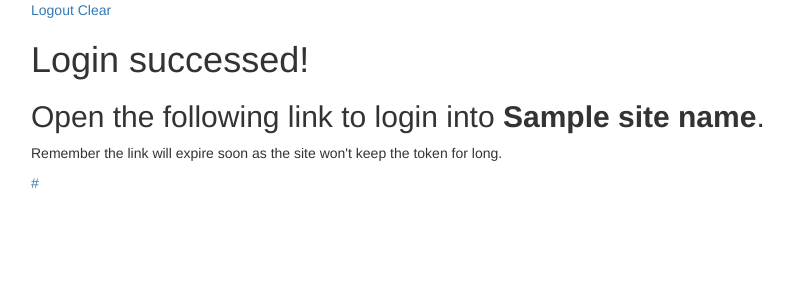
After one commit to jackrole/wechat-auth, a Flask app: template templates/login_uri.html in a window 1280 px wide. The commit adds this page. Shown: the top 300 px of the page, without its empty margins (39-833 px from the left). Run offline with Flask 2, Linux system fonts and the light colour scheme; the template is opened without the code that fills it: most values are stand-ins (such as "Sample title", 1, 10 or a date in 2020); some libraries are stand-ins or nearby versions.

Commit message:
Update login logic

```diff
--- a/app.py
+++ b/app.py
@@ -1,6 +1,8 @@
 # pylint: disable=C0103, C0111, I0011
 
+from collections import OrderedDict
 from functools import wraps
+import logging
 import re
 from urlparse import urlparse, parse_qs, urljoin
 
@@ -11,6 +13,33 @@ from flask import (
 import requests
 
 from user_config import ConfigSet
+
+
+WECHAT_AUTH_DOMAIN = 'open.weixin.qq.com'
+WECHAT_QRIMG_REGEX = r'img .* src="(.*)"'
+WECHAT_SITENAME_REGEX = r'id="wx_default_tip"[\s\S]*?<p>[\s\S]*?<p>(.*)</p>'
+
+
+HEADERS = {
+    'Accept': 'text/html,application/xhtml+xml,application/xml;q=0.9,image/webp,*/*;q=0.8',
+    'Accept-Encoding': 'gzip, deflate, sdch',
+    'Accept-Language': 'zh-CN,zh;q=0.8,en;q=0.6,ja;q=0.4',
+    'Host': 'www.xuetangx.com',
+    'Pragma': 'no-cache',
+    'Referer': 'http://www.xuetangx.com/',
+    'User-Agent': (
+        'Mozilla/5.0 (Windows NT 6.1; Win64; x64)'
+        ' AppleWebKit/537.36 (KHTML, like Gecko)'
+        ' Chrome/56.0.2924.87 Safari/537.36'
+    ),
+}
+
+
+AUTH_METHODS = OrderedDict([
+    ('backend_login', 'Create login authencate api'),
+    ('login_on_browser', 'Login on browser'),
+    ('return_login_uri', 'Return login link'),
+])
 
 
 app = Flask(__name__)
@@ -39,55 +68,120 @@ def index():
 
     if request.method == 'GET':
         if user_config.is_authenticated:
+            '''
+            It means that the login url was visited and related authentication
+            tokens are stored by wechat-auth backend. So here providing a link
+            for user to get these authentication tokens throught it.
+
+            Beyond the link, some examples are listed to show how to query the
+            tokens above which are written in several different language.
+            '''
             path = url_for('auth', user_key=user_config.key)
             return render_template(
                 'authenticated.html',
                 host=user_config.get_target_site_host(),
                 link=urljoin('http://' + user_config.request_host, path),
             )
+        elif user_config.target_site_login_uri:
+            '''
+            Return the login url of the target website to frontend.
+
+            User can click the link to login into the target website, but it
+            maybe not work if the website requires a complicated login strategy.
+
+            `target_site_login_uri` will only be set while:
+                user_config.auth_method == 'return_login_uri'
+                ** see query() method **
+            '''
+            return render_template(
+                'login_uri.html',
+                link=user_config.target_site_login_uri,
+                site_name=user_config.target_site_name,
+            )
         elif user_config.is_configurated:
-            qr_page = requests.get(user_config.qr_url).text
+            '''
+            Visit wechat QR scan page to get the QR image and site name.
+            After saving the necessary information, send the QR image to
+            user for QR scaning.
+
+            Should maintenance the Regular Expressions in case of wechat
+            changes its QR scan page.
+            '''
+            qr_page = requests.get(_get_wechat_qr_scan_url(user_config)).text
             qr_img = urljoin(
                 user_config.wechat_login_domain,
-                re.findall('img .* src="(.*)"', qr_page)[0],
+                re.findall(WECHAT_QRIMG_REGEX, qr_page)[0],
             )
             qr_id = qr_img.split('/')[-1]
-            return render_template('qr.html', qr_img=qr_img, qr_id=qr_id)
+            site_name = re.findall(WECHAT_SITENAME_REGEX, qr_page)[0]
+            user_config.set(site_name=site_name)
+            return render_template(
+                'qr.html', qr_img=qr_img, qr_id=qr_id, site_name=site_name,
+            )
         else:
-            response = make_response(render_template('index.html'))
+            response = make_response(render_template(
+                'index.html', auth_methods=AUTH_METHODS,
+            ))
             response.set_cookie(USER_KEY_NAME, user_config.key)
             return response
 
     elif request.method == 'POST':
         qr_url = request.form.get('qr-url', '')
-        login_on_browser = request.form.get('login-on-browser', '') == 'on'
+        auth_method = request.form.get('auth-method', 'backend_login')
         try:
-            query_dict = parse_qs(urlparse(qr_url).query, keep_blank_values=True)
-            user_config.set(
-                appid=list(query_dict['appid'])[0],
-                redirect_uri=list(query_dict['redirect_uri'])[0],
-                state=list(query_dict['state'])[0].replace('#wechat_redirect', ''),
-                login_on_browser=login_on_browser
-            )
+            parsed = urlparse(qr_url)
+
+            '''If the given url is not a valid wechat QR scan page url,
+            visit the given url and try to get the real QR scan url.'''
+            if parsed.netloc != WECHAT_AUTH_DOMAIN:
+                '''Use session to store all the cookies which maybe useful
+                for login process.'''
+                session = requests.Session()
+                response = session.get(qr_url)
+                parsed = urlparse(response.url)
+                if parsed.netloc != WECHAT_AUTH_DOMAIN:
+                    user_config.clear()
+                    flash('The url given is not supported to do wechat login.')
+                    flash(qr_url)
+                    parsed = None
+                else:
+                    # Save the session for further login process.
+                    user_config.set(target_site_session=session)
+
+            if parsed:
+                # Get user config information from QR scan url.
+                query_dict = parse_qs(parsed.query, keep_blank_values=True)
+                user_config.set(
+                    appid=list(query_dict['appid'])[0],
+                    redirect_uri=list(query_dict['redirect_uri'])[0],
+                    state=list(query_dict['state'])[0].replace('#wechat_redirect', ''),
+                    auth_method=auth_method,
+                )
+            user_config.print_info()
+
         except Exception as ex:
-            print ex.trace()
-            user_config.unset()
+            logging.error(ex, exc_info=1)
+            user_config.clear()
             flash('Please input a valid url.')
+            flash(qr_url)
         return redirect('/')
 
 
-@app.route('/logout/')
-@require_user_config
-def logout():
-    g.user_config.unset_auth()
-    return redirect('/')
-
-
-@app.route('/clear/')
-@require_user_config
-def clear_config():
-    g.user_config.unset()
-    return redirect('/')
+def _get_wechat_qr_scan_url(user_config):
+    return (
+        'https://'
+        '{wechat_auth_domain}/connect/qrconnect'
+        '?appid={appid}'
+        '&redirect_uri={redirect_uri}'
+        '&state={state}'
+        '&response_type=code'
+        '&scope=snsapi_login'
+    ).format(
+        wechat_auth_domain=WECHAT_AUTH_DOMAIN,
+        appid=user_config.appid,
+        redirect_uri=user_config.redirect_uri,
+        state=user_config.state,
+    )
 
 
 @app.route('/query/<qr_id>/')
@@ -95,19 +189,16 @@ def clear_config():
 @require_user_config
 def query(qr_id, last=None):
     user_config = g.user_config
-    # user_config.print_info()
     query_url = 'https://long.open.weixin.qq.com/connect/l/qrconnect?uuid={uuid}{last}'.format(
         uuid=qr_id,
         last=last and '&last=%s' % last or ''
     )
-    # print 'querying: %s' % query_url
     wechat_resp = requests.get(query_url)
     resp_text = wechat_resp.text
 
     if 'wx_errcode=405' in resp_text:
         redirect_uri = user_config.redirect_uri
         state = user_config.state
-        login_on_browser = user_config.login_on_browser
 
         wx_code = re.findall("wx_code='(.*)';", resp_text)[0]
         if wx_code:
@@ -117,42 +208,18 @@ def query(qr_id, last=None):
                 state=('&state=%s' % state) if state else '',
             )
 
-            # print '***  %s ***' % login_url
-            # return resp_text
-
-            # request the login url in backend.
-            # pylint: disable=C0301
-            if (not login_on_browser) or False:  # False is for debug
-                session = requests.Session()
-                headers = {
-                    'Accept': 'text/html,application/xhtml+xml,application/xml;q=0.9,image/webp,*/*;q=0.8',
-                    'Accept-Encoding': 'gzip, deflate, sdch',
-                    'Accept-Language': 'zh-CN,zh;q=0.8,en;q=0.6,ja;q=0.4',
-                    'Host': 'www.xuetangx.com',
-                    'Pragma': 'no-cache',
-                    'Referer': 'http://www.xuetangx.com/',
-                    'User-Agent': 'Mozilla/5.0 (Windows NT 6.1; Win64; x64) AppleWebKit/537.36 (KHTML, like Gecko) Chrome/56.0.2924.87 Safari/537.36',
-                }
-                get = lambda url: session.get(url, headers=headers)
+            if user_config.auth_method == 'backend_login':
+                session = user_config.target_site_session or requests.Session()
+                get = lambda url: session.get(url, headers=HEADERS)
                 get(user_config.get_target_site_homepage())
                 get(login_url)
-                get('http://www.xuetangx.com/api/web/signin/')
-                print get('http://www.xuetangx.com/header_ajax').text
 
                 user_config.set_auth(dict(session.cookies))
                 login_url = '/'
 
-                from datetime import datetime
-                stringify_cookie = lambda x: ';'.join('='.join([k, v]) for k, v in x.items())
-                with open(
-                    datetime.strftime(datetime.now(), '%y-%m-%d %H%M%S') + '.html',
-                    'w'
-                    ) as f:
-                    login_resp = requests.get(
-                        'http://www.xuetangx.com/dashboard/',
-                        headers={'cookie': stringify_cookie(user_config.target_site_auth_info)}
-                    )
-                    f.write(login_resp.text.encode('utf-8'))
+            elif user_config.auth_method == 'return_login_uri':
+                user_config.target_site_login_uri = login_url
+                login_url = '/'
 
             return (
                 "{resp_text}window.login_url='{login_url}'"
@@ -173,5 +240,19 @@ def auth(user_key):
     return response
 
 
+@app.route('/logout/')
+@require_user_config
+def logout():
+    g.user_config.clear_auth()
+    return redirect('/')
+
+
+@app.route('/clear/')
+@require_user_config
+def clear_config():
+    g.user_config.clear()
+    return redirect('/')
+
+
 if __name__ == '__main__':
     app.run(debug=True)
--- a/templates/authenticated.html
+++ b/templates/authenticated.html
@@ -1,10 +1,9 @@
 {% extends "base.html" %}
 
 {% block content %}
-<div>
 <h1>Login successed!</h1>
 <div>
-        <p>Query the following link to get the authentication tokens.</p>
+    <p>Query the following link to get the authentication tokens of {{site_name}}.</p>
 </div>
 <div>
     <a href="{{link}}">{{link}}</a>
@@ -18,5 +17,4 @@ session.get('{{link}}', headers={'host': '{{host}}'})
         </code>
     </pre>
 </div>
-</div>
 {% endblock content %}
--- /dev/null
+++ b/templates/login_uri.html
@@ -0,0 +1,12 @@
+{% extends "base.html" %}
+
+{% block content %}
+<div>
+    <h1>Login successed!</h1>
+    <h2>Open the following link to login into <strong>{{site_name}}</strong>.</h2>
+    <p>Remember the link will expire soon as the site won't keep the token for long.</p>
+</div>
+<div>
+    <a href="{{link}}">{{link}}</a>
+</div>
+{% endblock content %}
```
Also changed, not shown: templates/index.html (+17 -13 lines), user_config.py (+41 -37 lines), 1 other file. Lines whose indentation alone changed are shown as unchanged.
